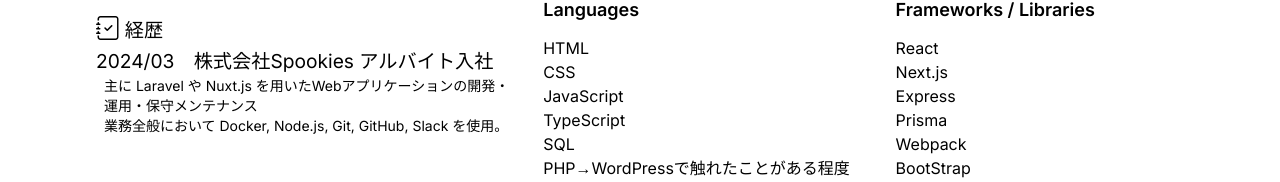
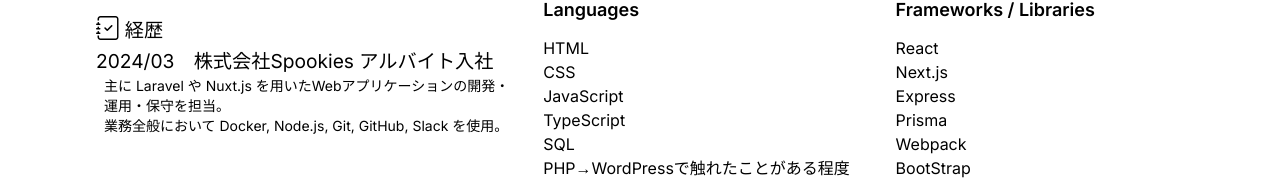
Before and after one commit to koppepam/portfolio, a Next.js app: page / in a window 1280 px wide. Shown: the part 474-656 px from the top of the page. Built offline with nearby package versions, Linux system fonts and the light colour scheme.

Commit message:
業務内容を少し変更

```diff
--- a/components/AboutMe.tsx
+++ b/components/AboutMe.tsx
@@ -15,7 +15,7 @@ export default function AboutMe() {
       <p style={text}><i className="bi bi-balloon" style={icon}></i>2006/03/15</p>
       <dl className="mt-5" style={text}><i className="bi bi-journal-check" style={icon}></i>経歴
         <dt style={text}>2024/03　株式会社Spookies アルバイト入社</dt>
-        <dd className="mx-2 text-sm">主に Laravel や Nuxt.js を用いたWebアプリケーションの開発・運用・保守メンテナンス<br/>業務全般において Docker, Node.js, Git, GitHub, Slack を使用。</dd>
+        <dd className="mx-2 text-sm">主に Laravel や Nuxt.js を用いたWebアプリケーションの開発・運用・保守を担当。<br/>業務全般において Docker, Node.js, Git, GitHub, Slack を使用。</dd>
       </dl>
     </div>
   );
```
